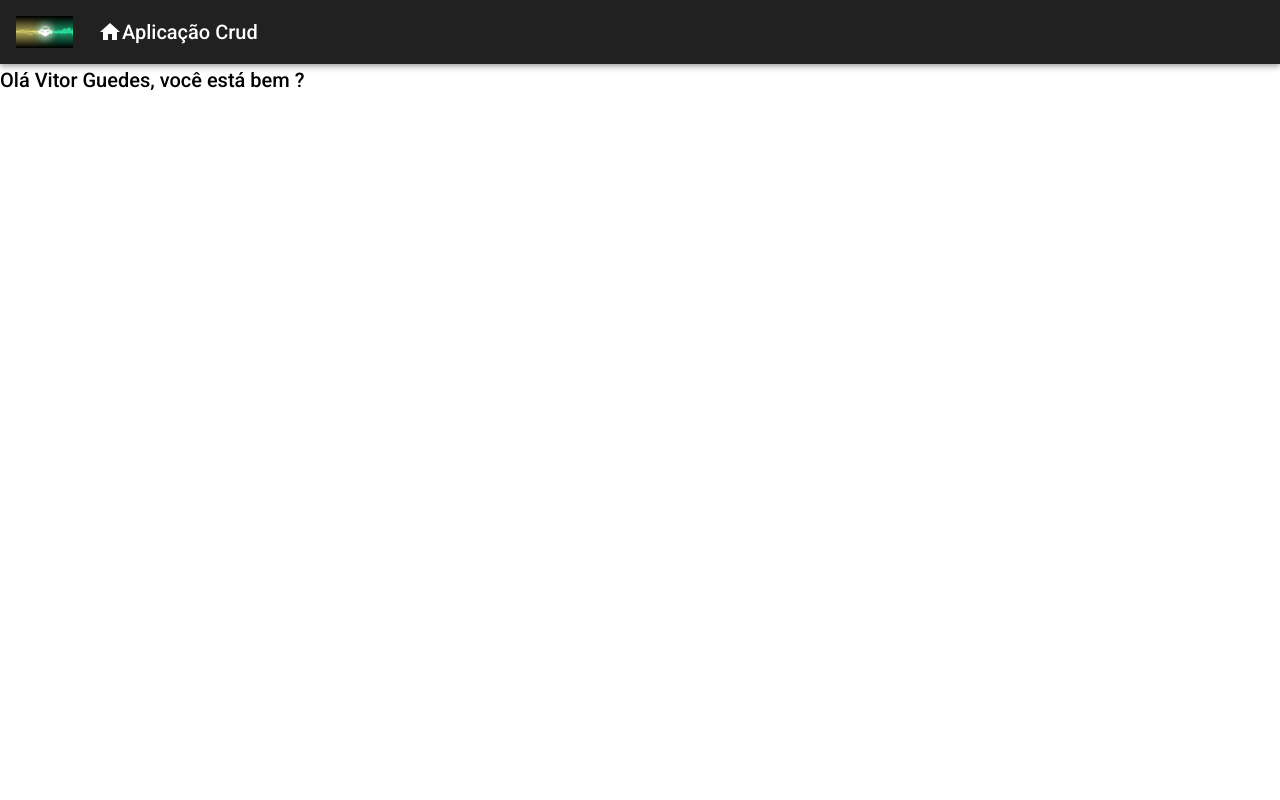
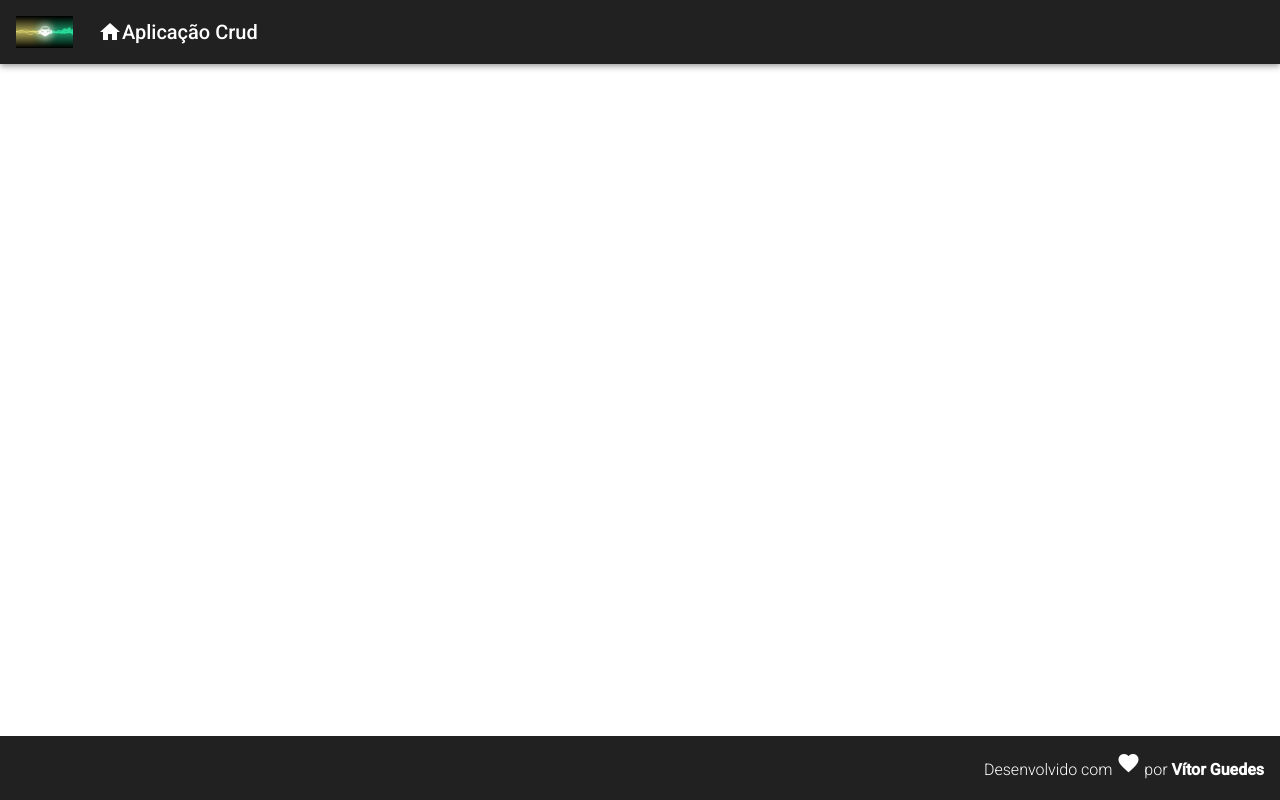
Before and after one commit to vitorjobs/Angular_coderBr, an Angular app in the folder frontend/: page / in a window 1280 px wide. Built offline with nearby package versions, Linux system fonts and the light colour scheme.

Commit message:
:construction: feat: footer styline

```diff
--- a/frontend/src/app/app.component.html
+++ b/frontend/src/app/app.component.html
@@ -1,2 +1,2 @@
 <app-header></app-header>
-<h2> Olá {{nome}}, você está bem ?</h2>
+<app-footer></app-footer>
--- a/frontend/src/app/components/template/footer/footer.component.css
+++ b/frontend/src/app/components/template/footer/footer.component.css
@@ -0,0 +1,12 @@
+.footer {
+  position: fixed;
+  bottom: 0;
+
+  display: flex;
+  justify-content: flex-end;
+}
+
+.footer > span{
+  font-size: 1rem ;
+  font-weight: 300;
+}
--- a/frontend/src/app/components/template/footer/footer.component.html
+++ b/frontend/src/app/components/template/footer/footer.component.html
@@ -1 +1,8 @@
-<p>footer works!</p>
+<mat-toolbar class="footer">
+  <span>
+    Desenvolvido com
+    <i class="material-icons red v-middle"> favorite </i>  por
+    <strong> Vítor <span class="red"> Guedes </span> </strong>
+
+  </span>
+</mat-toolbar>
```
